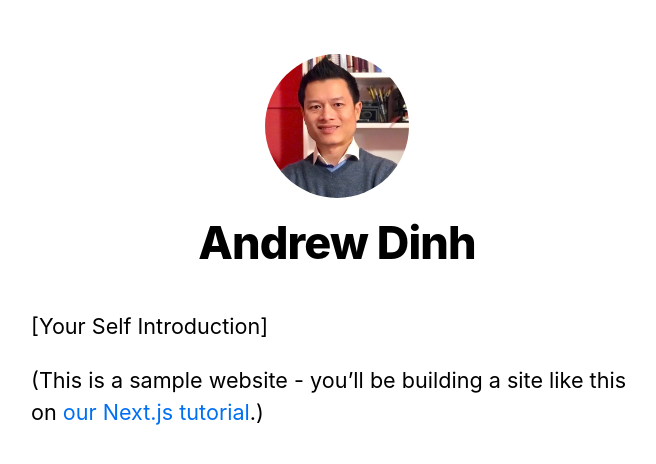
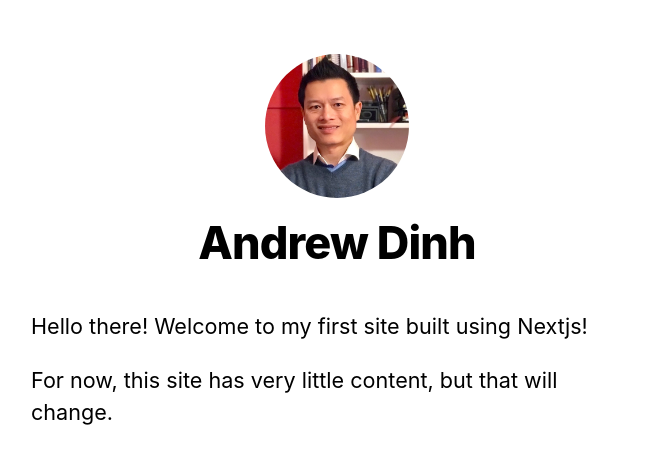
Before and after one commit to andrewtdinh/nextJSBegin, a Next.js app in the folder nextjs-blog/: page / in a window 1280 px wide. Shown: the top 464 px of the page, without its empty margins (303-959 px from the left). Built offline with nearby package versions, Linux system fonts and the light colour scheme.

Commit message:
Modify the home page content

```diff
--- a/nextjs-blog/pages/index.js
+++ b/nextjs-blog/pages/index.js
@@ -9,10 +9,9 @@ export default function Home() {
         <title>{siteTitle}</title>
       </Head>
       <section className={utilStyles.headingMd}>
-        <p>[Your Self Introduction]</p>
+        <p>Hello there!  Welcome to my first site built using Nextjs!</p>
         <p>
-          (This is a sample website - you’ll be building a site like this on{' '}
-          <a href="https://nextjs.org/learn">our Next.js tutorial</a>.)
+          For now, this site has very little content, but that will change.
         </p>
       </section>
     </Layout>
```
